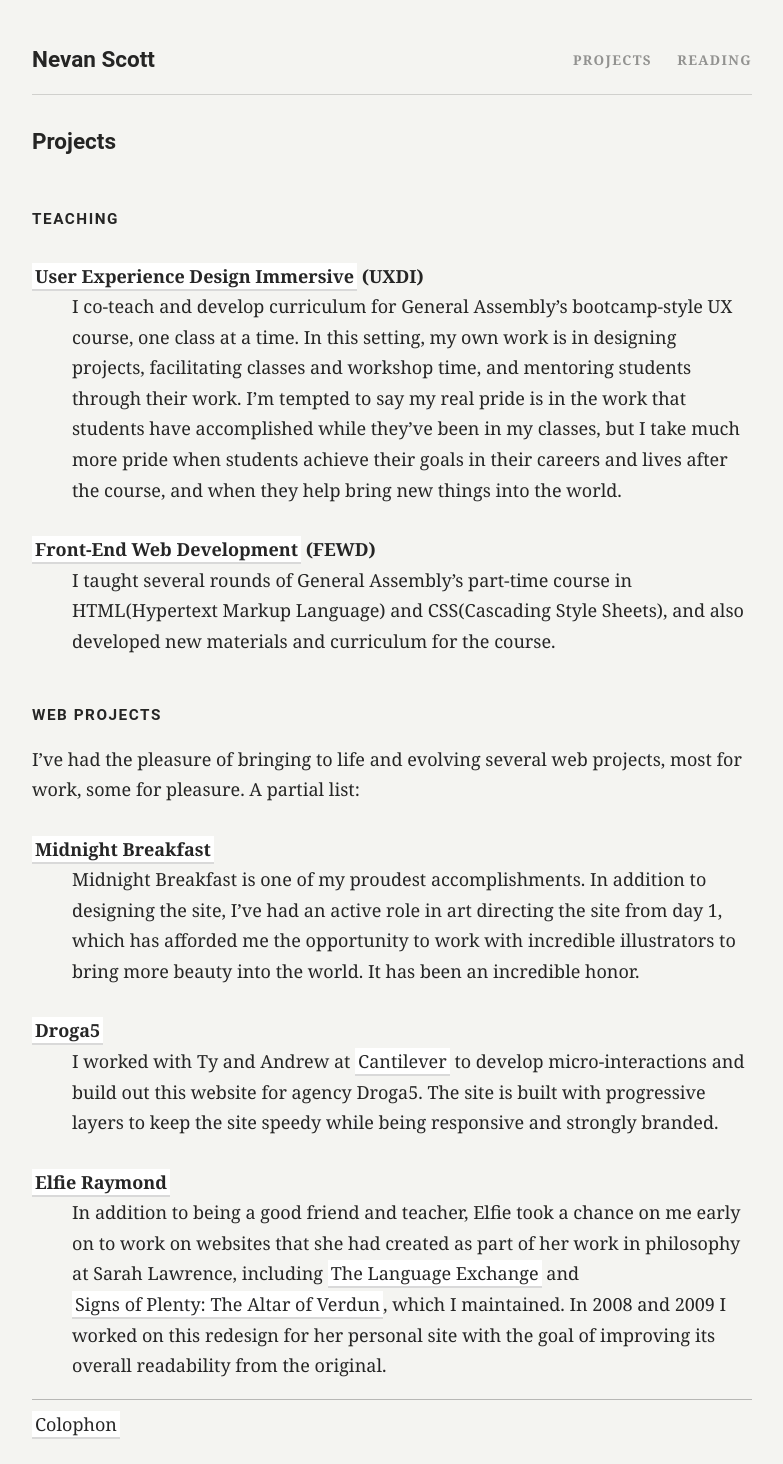
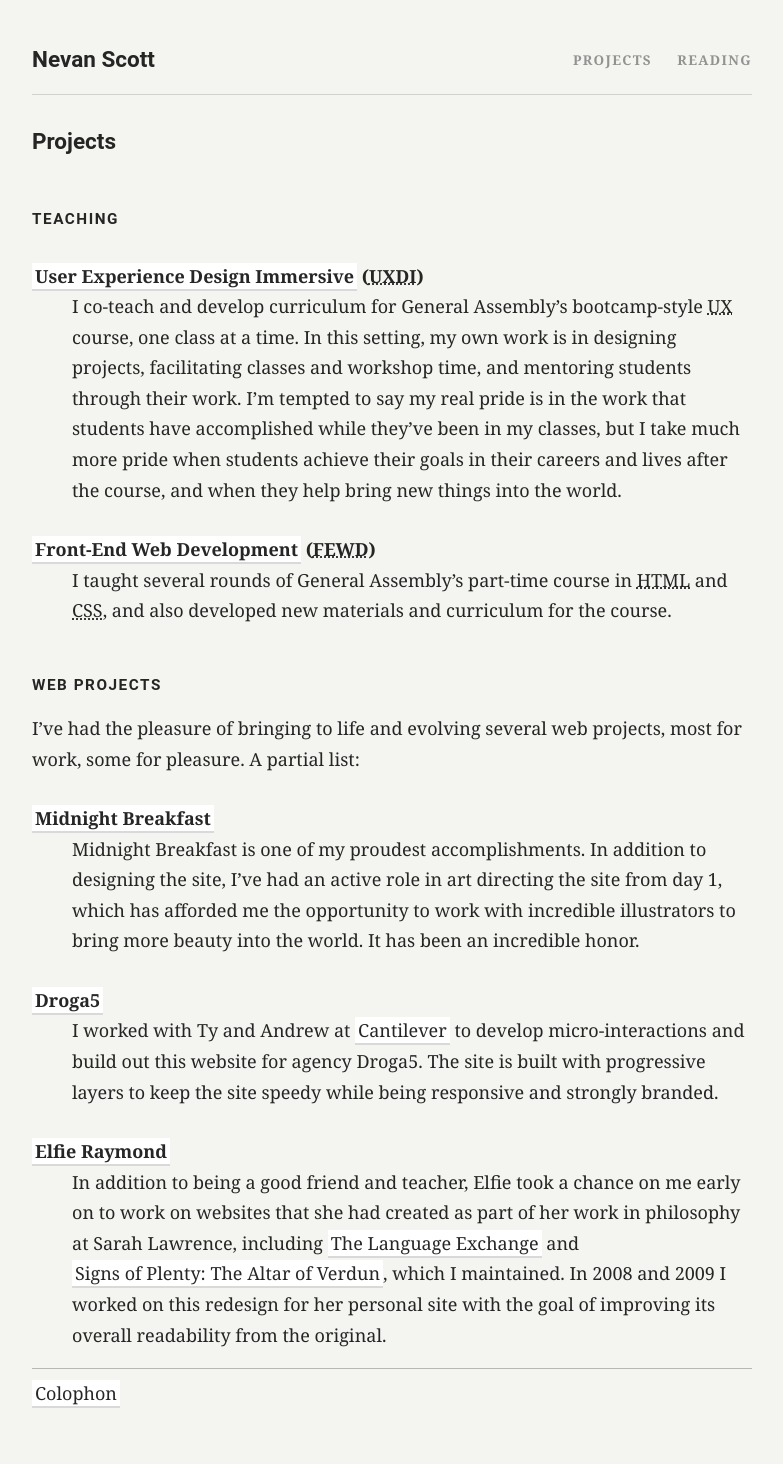
Before and after one commit to nevanscott/nevanscott.github.io, a Jekyll site: the page built from projects.md, in a window 1280 px wide. Shown: the whole page, without its empty margins (248-1031 px from the left). Built offline with Jekyll 4.4.1, drawn with Linux system fonts in a browser that asks for light colours; nearby versions of some CDN libraries; some web fonts are replaced; after the commit the page ends 1434 px from its top, so only the background shows below that; part of the change alters nothing that is shown.

Commit message:
fixed abbreviations

```diff
--- a/projects.md
+++ b/projects.md
@@ -9,7 +9,7 @@ Teaching
 : I co-teach and develop curriculum for General Assembly's bootcamp-style UX course, one class at a time. In this setting, my own work is in designing projects, facilitating classes and workshop time, and mentoring students through their work. I'm tempted to say my real pride is in the work that students have accomplished while they've been in my classes, but I take much more pride when students achieve their goals in their careers and lives after the course, and when they help bring new things into the world.
 
 [Front-End Web Development](https://generalassemb.ly/education/front-end-web-development) (FEWD)
-: I taught several rounds of General Assembly's part-time course in HTML(Hypertext Markup Language) and CSS(Cascading Style Sheets), and also developed new materials and curriculum for the course.
+: I taught several rounds of General Assembly's part-time course in HTML and CSS, and also developed new materials and curriculum for the course.
 
 
 Web Projects
@@ -25,3 +25,10 @@ I've had the pleasure of bringing to life and evolving several web projects, mos
 
 [Elfie Raymond](http://elfieraymond.com)
 : In addition to being a good friend and teacher, Elfie took a chance on me early on to work on websites that she had created as part of her work in philosophy at Sarah Lawrence, including [The Language Exchange](http://v1.elfieraymond.com/ccorner/) and [Signs of Plenty: The Altar of Verdun](http://v1.elfieraymond.com/altar/), which I maintained. In 2008 and 2009 I worked on this redesign for her personal site with the goal of improving its overall readability from the original.
+
+
+*[HTML]: HyperText Markup Language
+*[CSS]: Cascading Style Sheets
+*[UXDI]: User Experience Design Immersive
+*[FEWD]: Front-End Web Development
+*[UX]: User Experience
```
